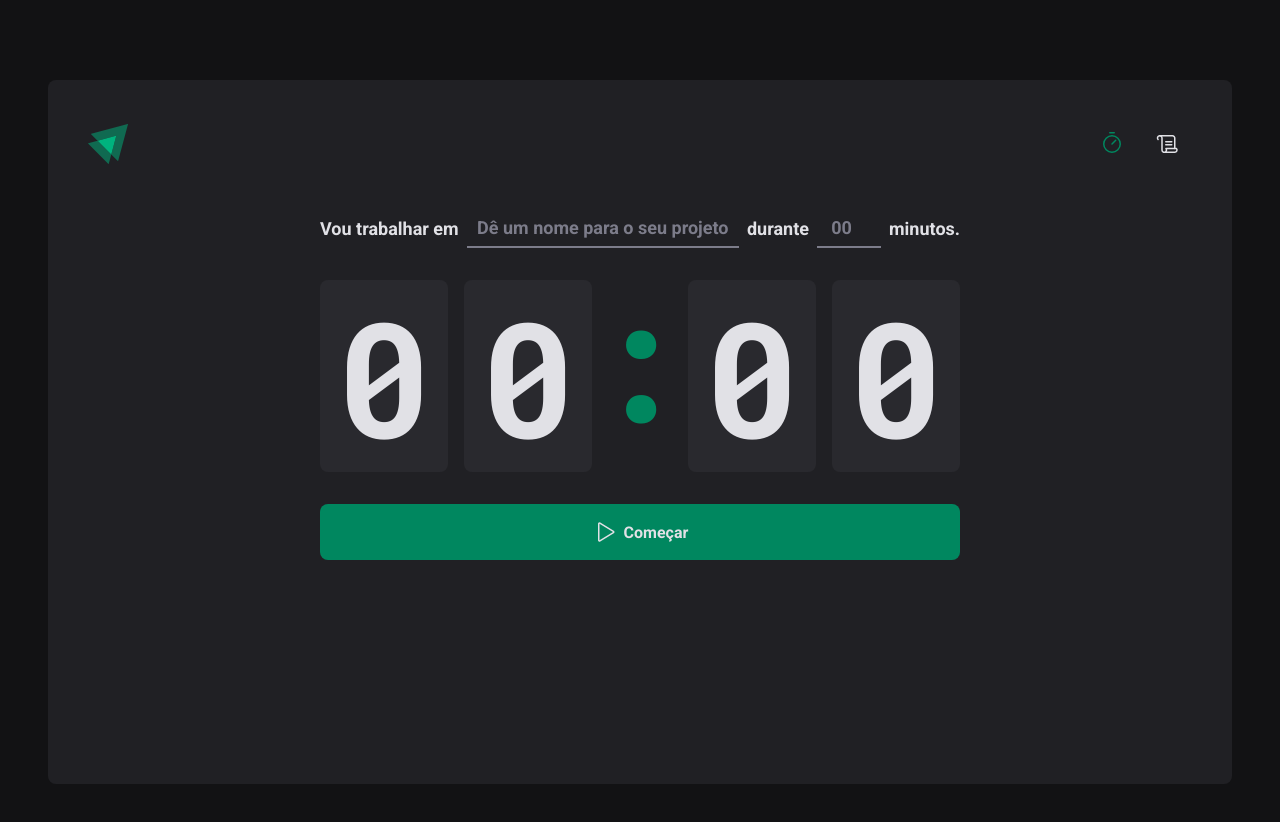
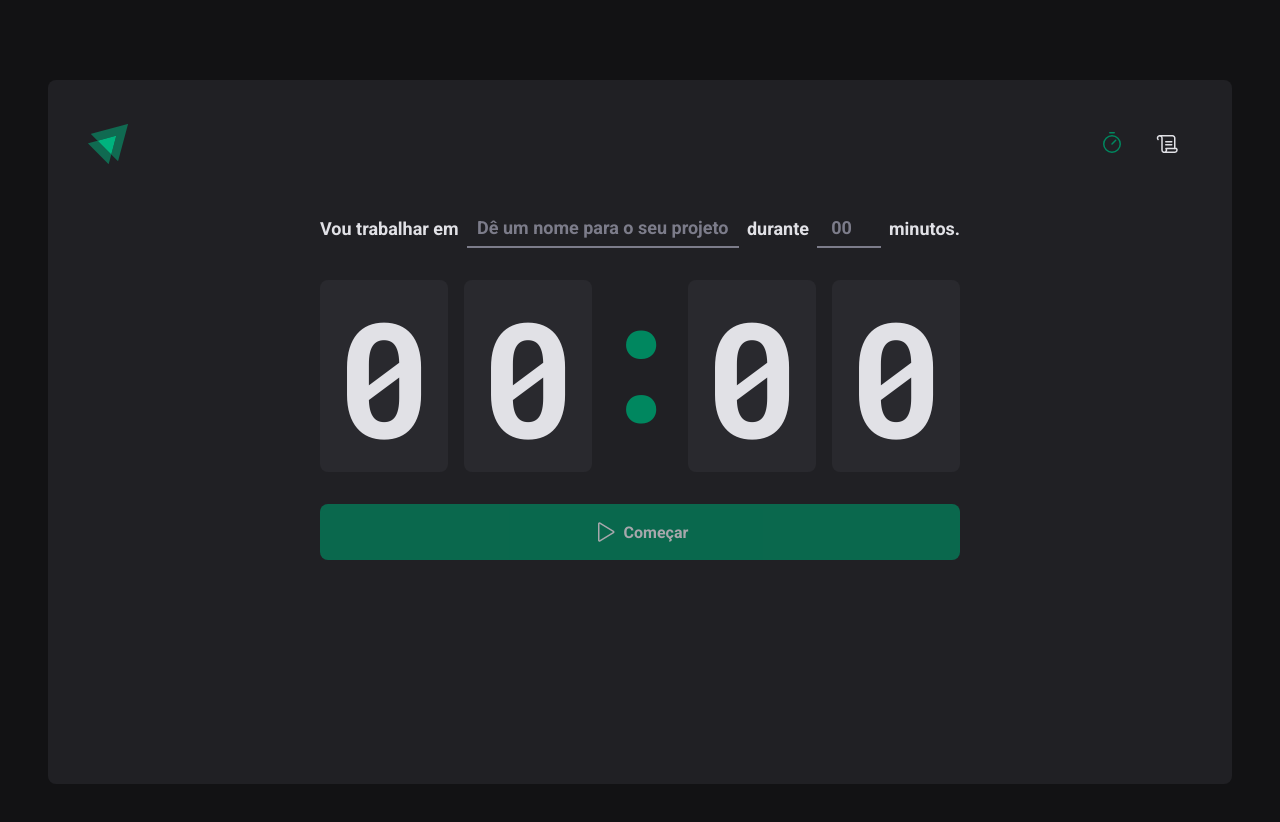
Before and after one commit to LaisLAlvarenga/ignite-timer, a React (Vite) app: page / in a window 1280 px wide. Shown: the top 822 px of the page. Built offline with nearby package versions, Linux system fonts and the light colour scheme.

Commit message:
Validação de disabled no botão de submit.

```diff
--- a/src/pages/Home/index.tsx
+++ b/src/pages/Home/index.tsx
@@ -11,11 +11,20 @@
 } from './styles'
 
 export function Home() {
-  const { register, handleSubmit } = useForm()
+  const { register, handleSubmit, watch } = useForm()
 
   function handleNewSubmit(data: any) {
     console.log(data)
   }
+
+  /*
+    Fica monitorando o input task e saber o conteúdo de dentro dele em tempo real.
+    Se o conteúdo for diferente de vazio então o botão estará habilitado.
+  */
+  const task = watch('task')
+
+  // Estará desabilitado quando o task estiver vazia.
+  const isSubmitDisabled = !task
 
   return (
     <>
@@ -58,7 +67,7 @@
             <span>0</span>
           </CountdownContainer>
 
-          <ButtonContainer>
+          <ButtonContainer disabled={isSubmitDisabled}>
             <Play size={24} />
             Começar
           </ButtonContainer>
```
